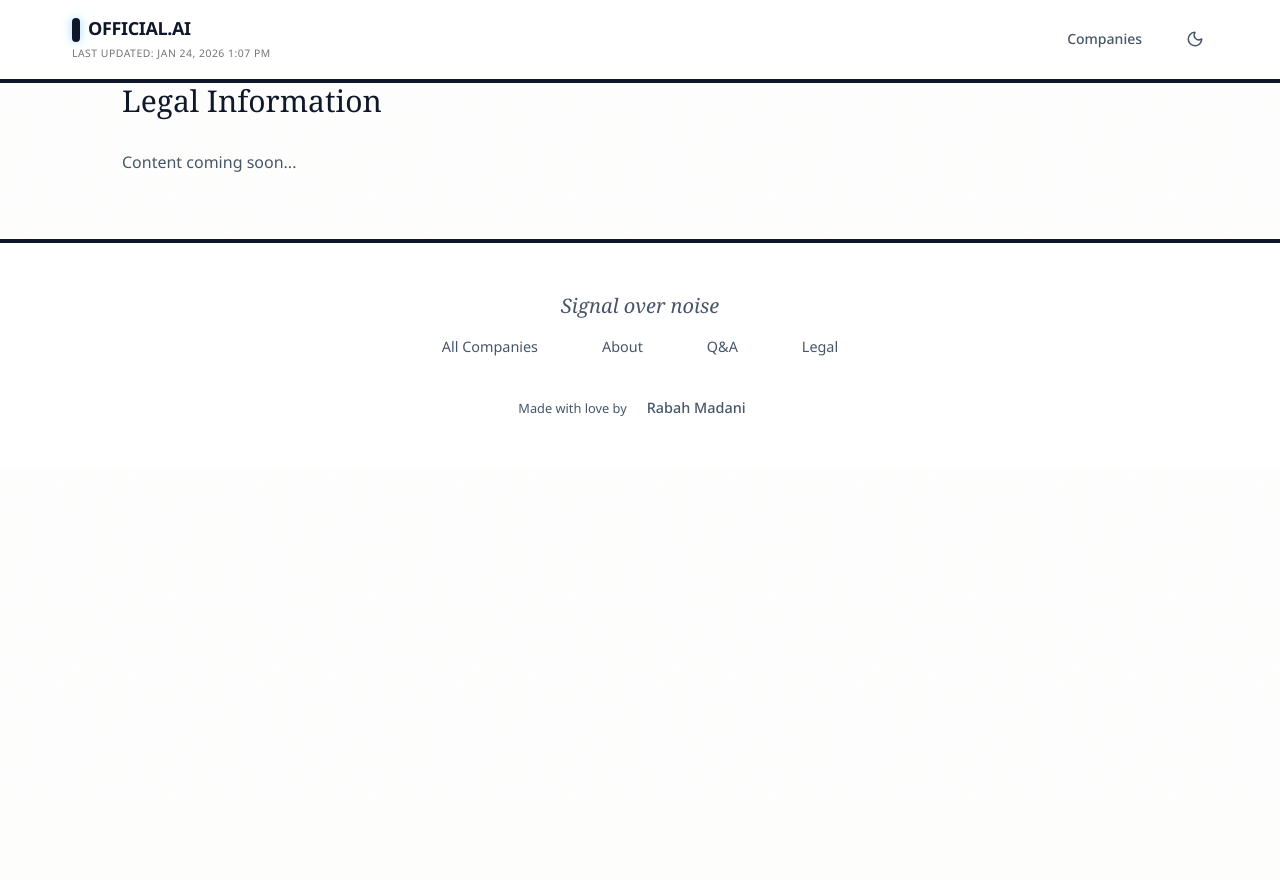
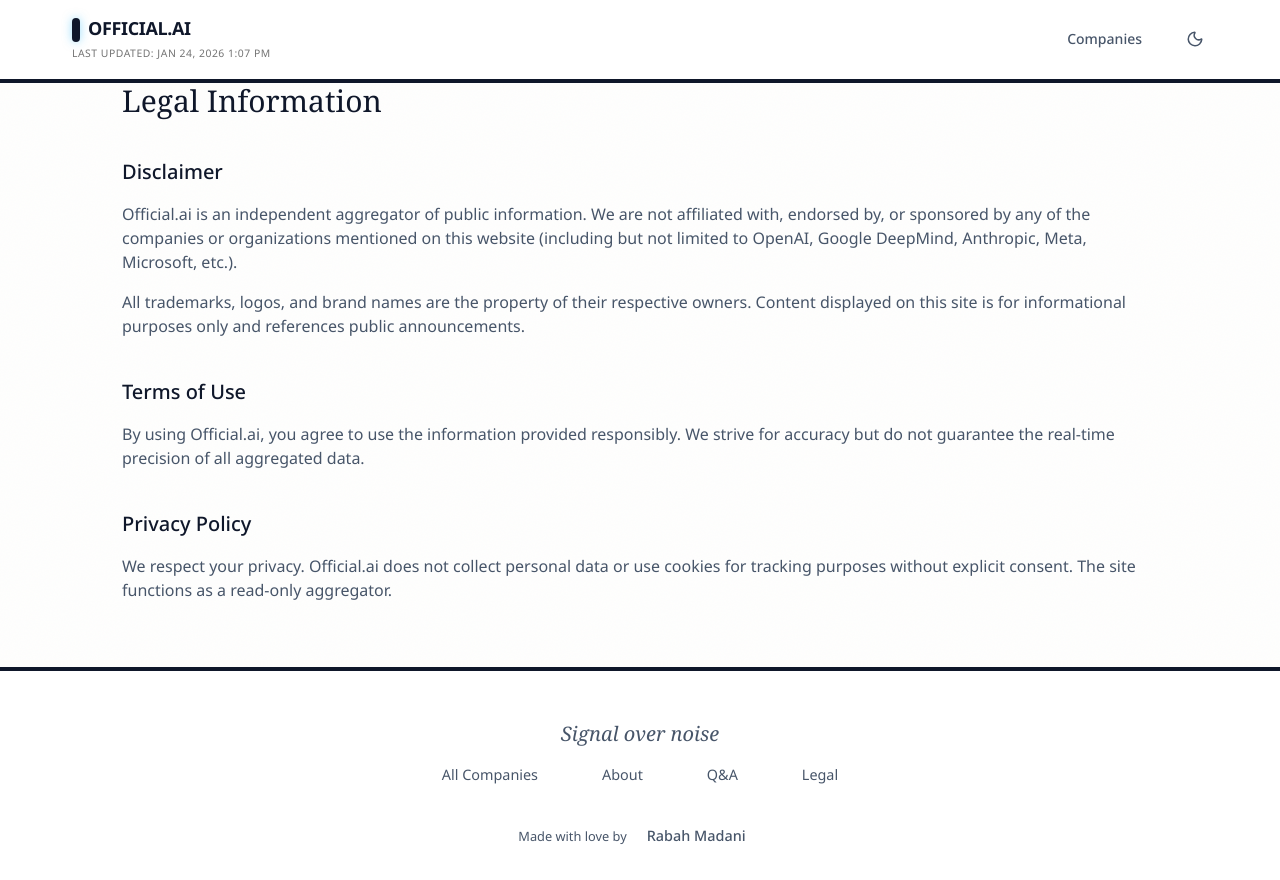
Before and after one commit to rabah2026/official-ai, a Next.js app: page /legal in a window 1280 px wide. Shown: the top 880 px of the page. Before the commit the page ends 800 px from the top, so only its background shows below. Built offline with nearby package versions, Linux system fonts and the light colour scheme.

Commit message:
Fix syntax error in Homepage & Set revalidation to 1 hour

```diff
--- a/src/app/legal/page.tsx
+++ b/src/app/legal/page.tsx
@@ -8,12 +8,33 @@
 
 export default function LegalPage() {
     return (
-        <div className="container-max py-16">
-            <h1 className="text-3xl font-display font-medium mb-8">Legal Information</h1>
-            <div className="prose dark:prose-invert max-w-none">
-                <p className="text-[var(--color-muted-foreground)]">
-                    Content coming soon...
-                </p>
+        <div className="container-max py-16 animate-fade-in-up">
+            <h1 className="text-3xl font-display font-medium mb-10 text-[var(--color-foreground)]">Legal Information</h1>
+
+            <div className="prose dark:prose-invert max-w-none text-[var(--color-muted-foreground)]">
+                <section className="mb-10">
+                    <h2 className="text-xl font-medium text-[var(--color-foreground)] mb-4">Disclaimer</h2>
+                    <p className="mb-4">
+                        Official.ai is an independent aggregator of public information. We are not affiliated with, endorsed by, or sponsored by any of the companies or organizations mentioned on this website (including but not limited to OpenAI, Google DeepMind, Anthropic, Meta, Microsoft, etc.).
+                    </p>
+                    <p>
+                        All trademarks, logos, and brand names are the property of their respective owners. Content displayed on this site is for informational purposes only and references public announcements.
+                    </p>
+                </section>
+
+                <section className="mb-10">
+                    <h2 className="text-xl font-medium text-[var(--color-foreground)] mb-4">Terms of Use</h2>
+                    <p className="mb-4">
+                        By using Official.ai, you agree to use the information provided responsibly. We strive for accuracy but do not guarantee the real-time precision of all aggregated data.
+                    </p>
+                </section>
+
+                <section>
+                    <h2 className="text-xl font-medium text-[var(--color-foreground)] mb-4">Privacy Policy</h2>
+                    <p>
+                        We respect your privacy. Official.ai does not collect personal data or use cookies for tracking purposes without explicit consent. The site functions as a read-only aggregator.
+                    </p>
+                </section>
             </div>
         </div>
     );
--- a/src/app/page.tsx
+++ b/src/app/page.tsx
@@ -9,7 +9,7 @@
 import { groupUpdates } from '@/lib/grouping';
 import { HomePageContent } from '@/components/HomePageContent';
 
-export const revalidate = 60;
+export const revalidate = 3600;
 
 async function getUpdates(): Promise<UpdateItem[]> {
   const filePath = path.join(process.cwd(), 'data', 'updates.json');
--- a/src/app/qa/page.tsx
+++ b/src/app/qa/page.tsx
@@ -8,12 +8,37 @@
 
 export default function QAPage() {
     return (
-        <div className="container-max py-16">
-            <h1 className="text-3xl font-display font-medium mb-8">Frequently Asked Questions</h1>
-            <div className="prose dark:prose-invert max-w-none">
-                <p className="text-[var(--color-muted-foreground)]">
-                    Content coming soon...
-                </p>
+        <div className="container-max py-16 animate-fade-in-up">
+            <h1 className="text-3xl font-display font-medium mb-12 text-[var(--color-foreground)]">Frequently Asked Questions</h1>
+
+            <div className="space-y-8 max-w-3xl">
+                <div className="bg-[var(--color-surface)] border border-[var(--color-border)] p-6 rounded-lg">
+                    <h3 className="text-lg font-medium text-[var(--color-foreground)] mb-3">What is Official.ai?</h3>
+                    <p className="text-[var(--color-muted-foreground)] leading-relaxed">
+                        Official.ai is a dedicated aggregator for official news, research, and product announcements from the world's leading Artificial Intelligence labs. We filter out speculation, rumors, and third-party commentary to provide a clean signal of what's actually happening.
+                    </p>
+                </div>
+
+                <div className="bg-[var(--color-surface)] border border-[var(--color-border)] p-6 rounded-lg">
+                    <h3 className="text-lg font-medium text-[var(--color-foreground)] mb-3">Which sources do you track?</h3>
+                    <p className="text-[var(--color-muted-foreground)] leading-relaxed">
+                        We currently track official blogs, press releases, and verified social media channels of major AI companies including OpenAI, Google DeepMind, Anthropic, Meta AI, Microsoft, Mistral, and others. The list is constantly expanding.
+                    </p>
+                </div>
+
+                <div className="bg-[var(--color-surface)] border border-[var(--color-border)] p-6 rounded-lg">
+                    <h3 className="text-lg font-medium text-[var(--color-foreground)] mb-3">How often is the data updated?</h3>
+                    <p className="text-[var(--color-muted-foreground)] leading-relaxed">
+                        Our system indexes new announcements every few hours. We prioritize major releases to ensure they appear on the site as quickly as possible.
+                    </p>
+                </div>
+
+                <div className="bg-[var(--color-surface)] border border-[var(--color-border)] p-6 rounded-lg">
+                    <h3 className="text-lg font-medium text-[var(--color-foreground)] mb-3">Is this a free service?</h3>
+                    <p className="text-[var(--color-muted-foreground)] leading-relaxed">
+                        Yes, Official.ai is currently free to use. Our mission is to democratize access to high-quality information about AI progress.
+                    </p>
+                </div>
             </div>
         </div>
     );
--- a/src/components/HomePageContent.tsx
+++ b/src/components/HomePageContent.tsx
@@ -96,8 +96,8 @@
 
             {/* All Updates Feed */}
             <section id="updates" className="container-max py-16">
-                <div className="flex flex-col md:flex-row md:items-center justify-between mb-10 gap-6">
-                    <div className="section-header !mb-0 shrink-0 !py-2 flex items-center gap-3">
+                <div className="flex flex-col gap-6 mb-10">
+                    <div className="section-header !mb-0 flex items-center gap-3">
                         <span className="w-2 h-2 rounded-full bg-[var(--color-primary)] shadow-[0_0_10px_var(--color-primary)]"></span>
                         <h2>{t('updates_badge')}</h2>
                     </div>
```
